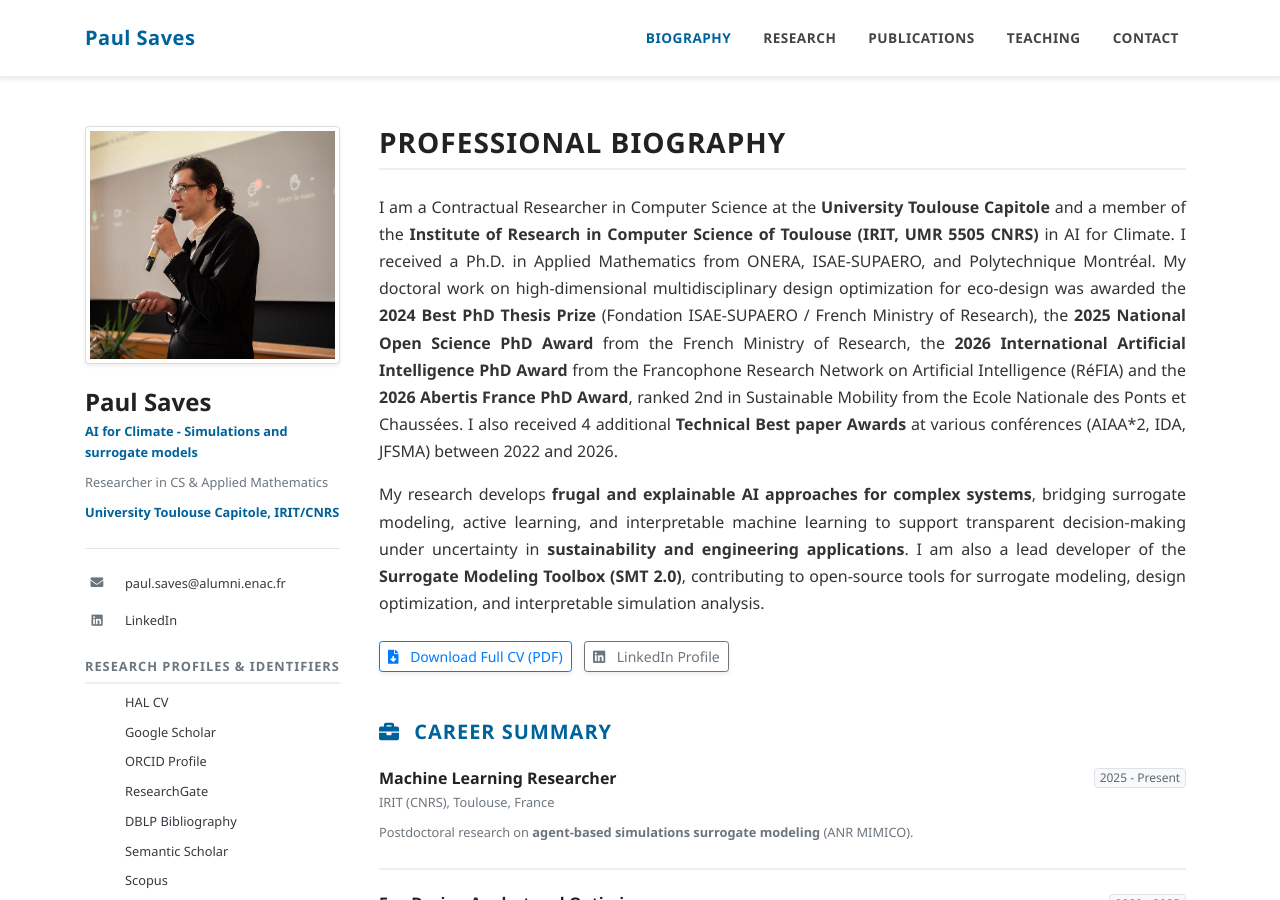
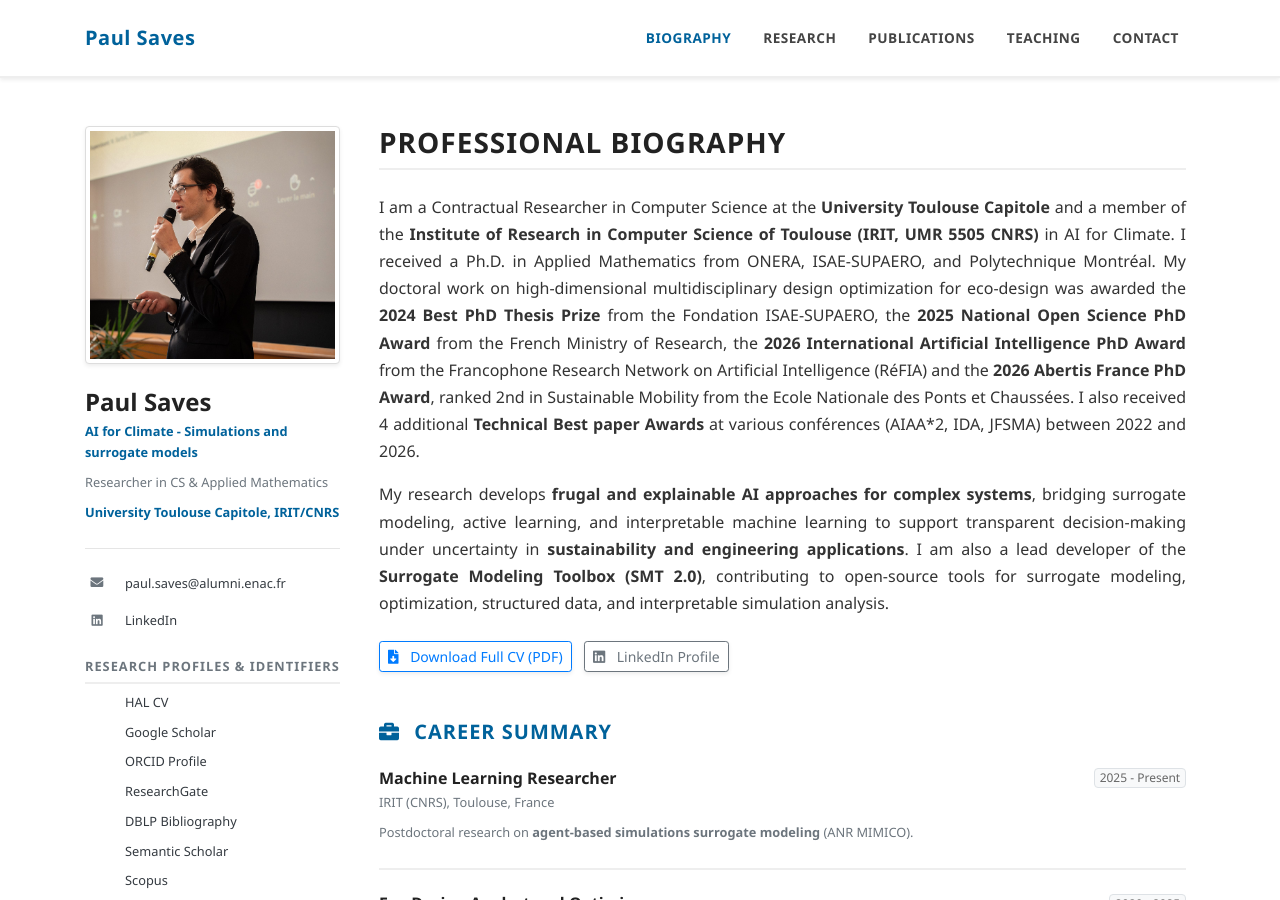
Before and after one commit to Paul-Saves/Paul-Saves.github.io, a Jekyll site: the page built from index.md, in a window 1280 px wide and 900 px high. Built offline with Jekyll 4.4.1, drawn with Linux system fonts in a browser that asks for light colours; a style sheet for code colours, icons or effects is not loaded.

Commit message:
fix intro

```diff
--- a/index.md
+++ b/index.md
@@ -8,11 +8,11 @@ title: Biography
     <section id="biography" class="mb-5">
       <h1 class="h3 font-weight-bold border-bottom pb-2 mb-4 text-uppercase" style="letter-spacing: 1px;">Professional Biography</h1>
       <p class="text-justify">
-  I am a Contractual Researcher in Computer Science at the <strong>University Toulouse Capitole</strong> and a member of the <strong>Institute of Research in Computer Science of Toulouse (IRIT, UMR 5505 CNRS)</strong> in AI for Climate. I received a Ph.D. in Applied Mathematics from ONERA, ISAE-SUPAERO, and Polytechnique Montréal. My doctoral work on high-dimensional multidisciplinary design optimization for eco-design was awarded the <strong>2024 Best PhD Thesis Prize</strong> (Fondation ISAE-SUPAERO / French Ministry of Research), the <strong>2025 National Open Science PhD Award</strong> from the French Ministry of Research, the <strong>2026 International Artificial Intelligence PhD Award</strong> from the Francophone Research Network on Artificial Intelligence (RéFIA) and the <strong>2026 Abertis France PhD Award</strong>, ranked 2nd in Sustainable Mobility from the Ecole Nationale des Ponts et Chaussées.
+  I am a Contractual Researcher in Computer Science at the <strong>University Toulouse Capitole</strong> and a member of the <strong>Institute of Research in Computer Science of Toulouse (IRIT, UMR 5505 CNRS)</strong> in AI for Climate. I received a Ph.D. in Applied Mathematics from ONERA, ISAE-SUPAERO, and Polytechnique Montréal. My doctoral work on high-dimensional multidisciplinary design optimization for eco-design was awarded the <strong>2024 Best PhD Thesis Prize</strong> from the Fondation ISAE-SUPAERO, the <strong>2025 National Open Science PhD Award</strong> from the French Ministry of Research, the <strong>2026 International Artificial Intelligence PhD Award</strong> from the Francophone Research Network on Artificial Intelligence (RéFIA) and the <strong>2026 Abertis France PhD Award</strong>, ranked 2nd in Sustainable Mobility from the Ecole Nationale des Ponts et Chaussées.
 I also received 4 additional <strong>Technical Best paper Awards</strong> at various conférences (AIAA*2, IDA, JFSMA) between 2022 and 2026.
 </p>
 <p class="text-justify">
-  My research develops <strong>frugal and explainable AI approaches for complex systems</strong>, bridging surrogate modeling, active learning, and interpretable machine learning to support transparent decision-making under uncertainty in <strong>sustainability and engineering applications</strong>. I am also a lead developer of the <strong>Surrogate Modeling Toolbox (SMT 2.0)</strong>, contributing to open-source tools for surrogate modeling, design optimization, and interpretable simulation analysis.
+  My research develops <strong>frugal and explainable AI approaches for complex systems</strong>, bridging surrogate modeling, active learning, and interpretable machine learning to support transparent decision-making under uncertainty in <strong>sustainability and engineering applications</strong>. I am also a lead developer of the <strong>Surrogate Modeling Toolbox (SMT 2.0)</strong>, contributing to open-source tools for surrogate modeling, optimization, structured data, and interpretable simulation analysis.
 </p>
 
       <div class="mt-4 mb-5">
```
